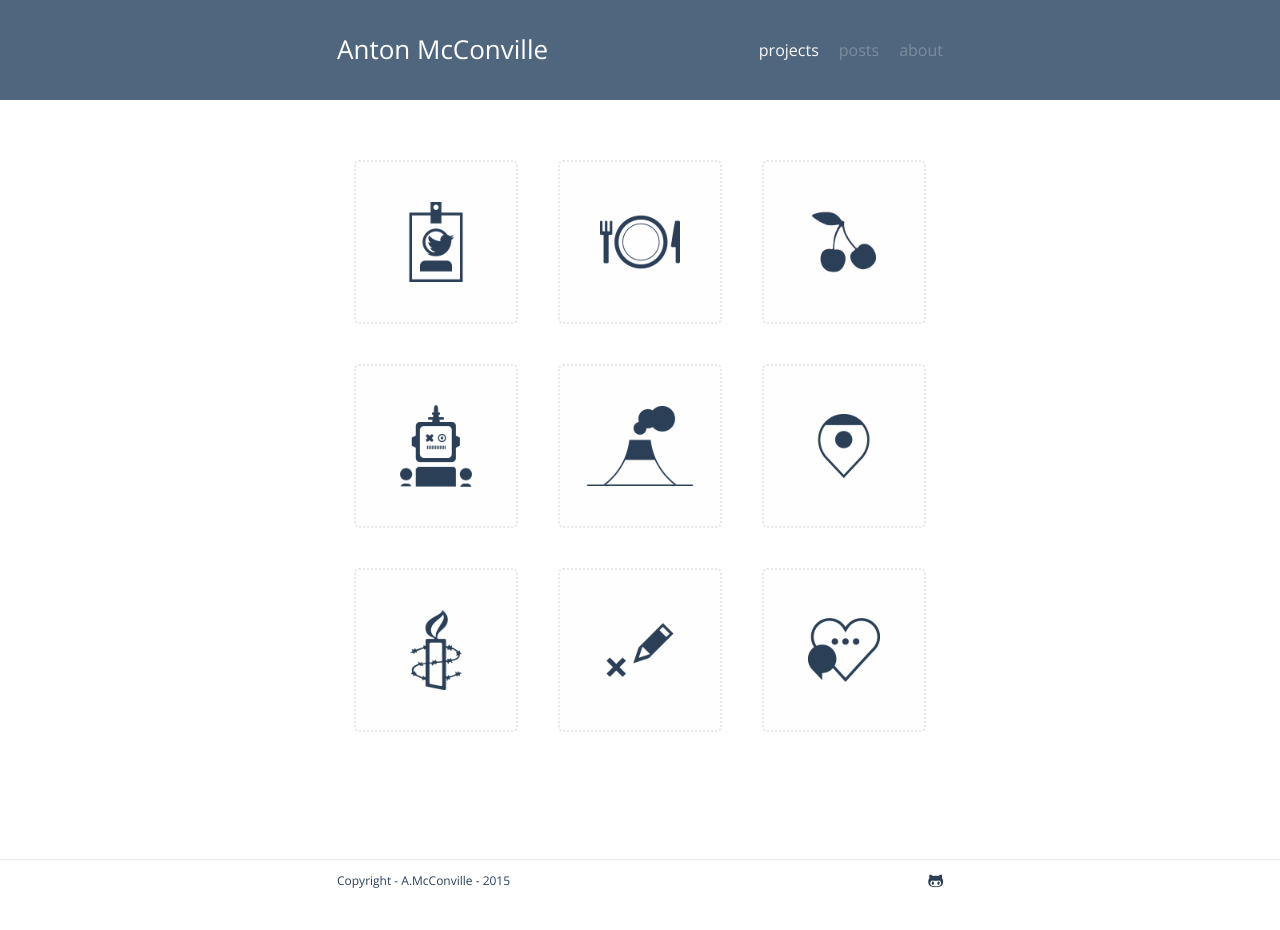
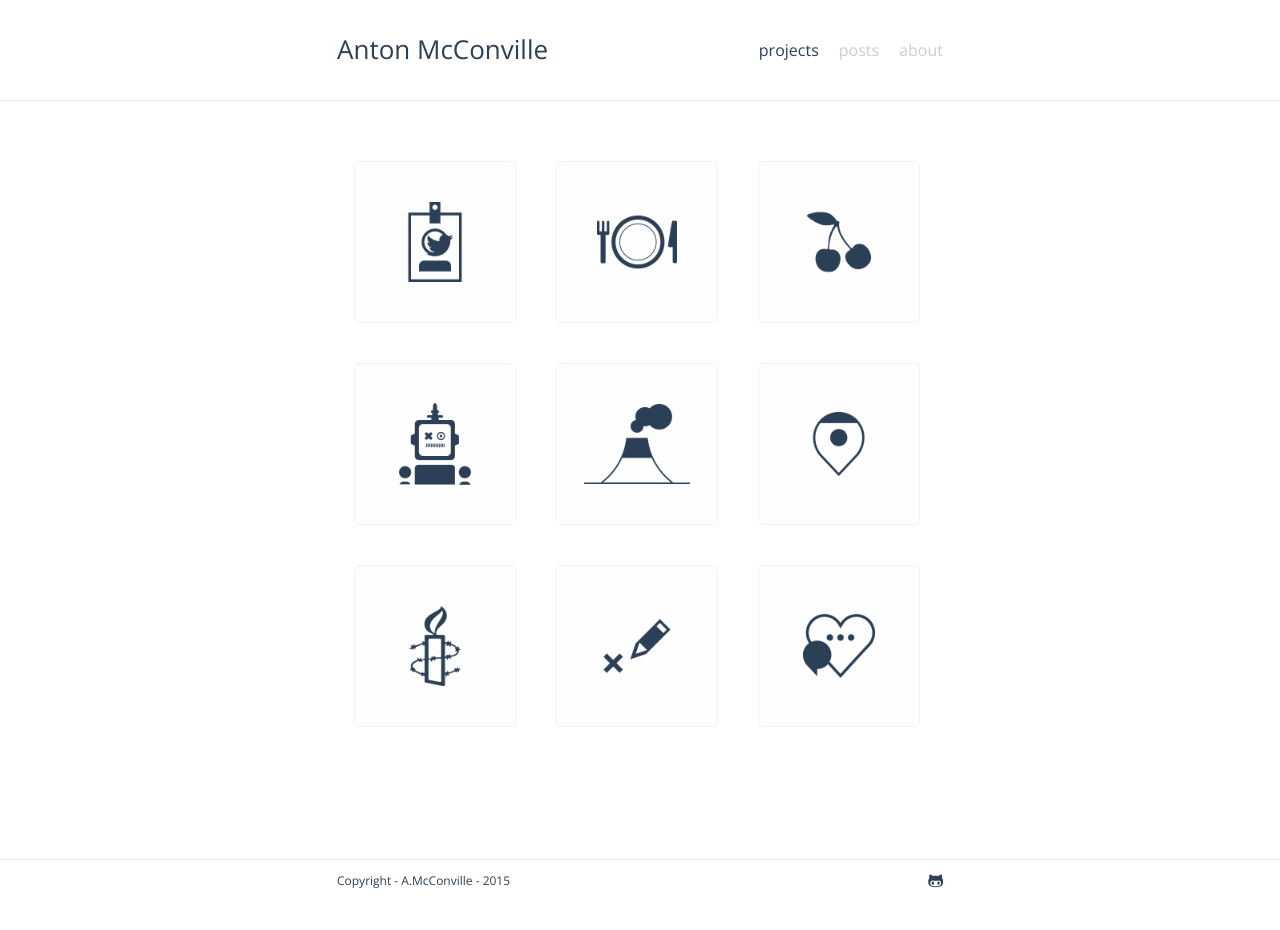
Before and after one commit to antonmc/antonmc.github.io, a Jekyll site: the page index.html, which Jekyll copies as it is, in a window 1280 px wide. Built offline with Jekyll 4.4.1, drawn with Linux system fonts in a browser that asks for light colours; nearby versions of some CDN libraries.

Commit message:
style tweak

```diff
--- a/style/main.css
+++ b/style/main.css
@@ -6,7 +6,6 @@
     /*    background: #FFF;*/
     /* #F7F7F3; */
     /*    background: url(grid.jpg);*/
-
     font-family: 'Open Sans', sans-serif;
     -webkit-font-smoothing: antialiased;
 }
@@ -16,7 +15,6 @@
     margin: 0;
     /*    background: #FFF;*/
     /* #F7F7F3; */
-
     background: url(grid.jpg);
 }
 
@@ -122,10 +120,10 @@ p img {
 .top {
     margin: 0;
     padding: 0;
-    background: #50667f;
+    background: #fff;
+    /* #50667f; */
     height: 100px;
-    /* border-bottom: 1px solid #addfea; */
-
+    border-bottom: 1px solid #E7E7E7;
     display: flex;
     flex-direction: column;
     align-items: center;
@@ -160,7 +158,7 @@ p img {
 }
 
 .name {
-    color: white;
+    color: #2B3F56;
     font-size: 26px;
     margin-bottom: 2px;
 }
@@ -213,13 +211,13 @@ p img {
 }
 
 .selected {
-    color: #ffffff;
+    color: #2B3F56;
     /* #e95b28; */
 }
 
 .deselected {
     font-weight: normal;
-    color: #ffffff;
+    color: #2B3F56;
     opacity: 0.25;
 }
 
@@ -260,8 +258,7 @@ p img {
     background-color: #fefefe;
     border-radius: 5px;
     /*    box-shadow: 0 1px 2px rgba(0, 0, 0, 0.07);*/
-
-    border: 2px dotted rgb(231, 231, 231);
+    border: 1px dotted rgb(231, 231, 231);
 }
 
 .tile:hover {
@@ -271,30 +268,30 @@ p img {
 li:nth-of-type(3) {
     margin-right: 0;
 }
+
+
 /* blog list */
 
 .year {
     padding: 10px;
     padding-top: 40px;
     /*    padding-bottom: 20px;*/
-
     font-weight: bolder;
     color: rgb(43, 63, 86);
     /*    border-bottom: 1px dashed #ccc;*/
-
     margin-bottom: 30px;
     font-size: 18px;
 }
 
 a.deselected:link {
     text-decoration: none;
-    color: #ffffff;
+    color: #2B3F56;
     padding-right: 20px;
 }
 
 a.selected:link {
     text-decoration: none;
-    color: #fafafa;
+    color: #2B3F56;
     padding-right: 20px;
 }
 
@@ -338,7 +335,6 @@ a.selected:link {
 border-radius: 2px;
 */
     /* box-shadow: 0 1px 2px rgba(0, 0, 0, 0.07); */
-
     margin: 10px;
     height: 160px;
     font-size: 14px;
@@ -350,7 +346,6 @@ border-radius: 2px;
     background-color: #fff;
     border-radius: 2px;
     /* box-shadow: 0 1px 2px rgba(0, 0, 0, 0.07); */
-
     margin: 10px;
     height: 160px;
     font-size: 12px;
@@ -455,6 +450,8 @@ border-radius: 2px;
     display: flex;
     flex: 2 0 0;
 }
+
+
 /* project details */
 
 .phone {
@@ -538,6 +535,8 @@ border-radius: 2px;
 .projectStory {
     padding: 15px;
 }
+
+
 /* font */
 
 .orion {
@@ -553,6 +552,8 @@ border-radius: 2px;
     margin-bottom: 20px;
     color: #4b4b4b;
 }
+
+
 /* media queries */
 
 @media (max-width: 740px) {
@@ -610,7 +611,6 @@ border-radius: 2px;
     .title {
         display: flex;
         /* flex: 2 0 0; */
-
         flex-direction: column;
         justify-content: center;
         align-self: center;
@@ -622,7 +622,6 @@ border-radius: 2px;
 
 @media only screen and (min-device-width: 375px) and (max-device-width: 667px) and (orientation: portrait) {
     /* STYLES GO HERE */
-
     .site {
         max-width: 600px;
     }
@@ -660,7 +659,6 @@ border-radius: 2px;
     .title {
         display: flex;
         /* flex: 2 0 0; */
-
         color: white;
         flex-direction: column;
         justify-content: center;
```
